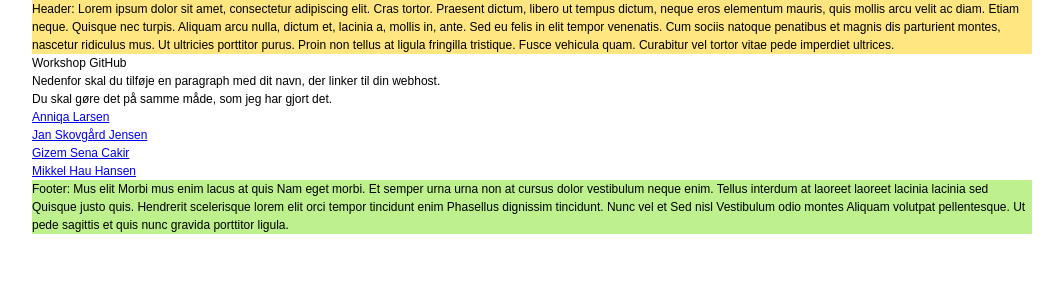
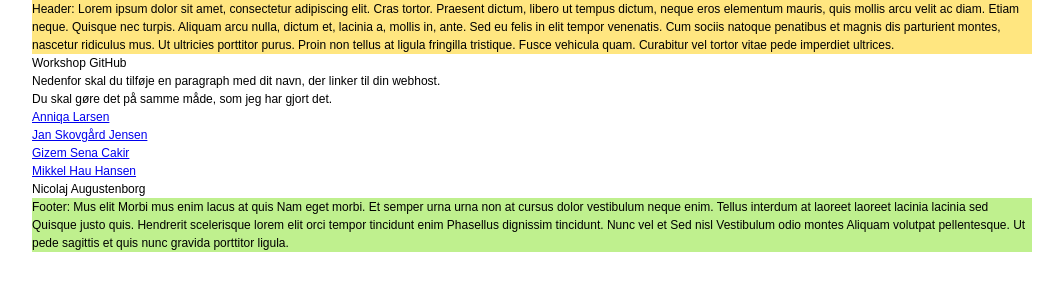
Before and after one commit to skovgard/workshop-github, a plain HTML site: page index.html in a window 1280 px wide. Shown: the whole page, without its empty margins (108-1171 px from the left). Drawn offline with Linux system fonts and the light colour scheme.

Commit message:
Update index.html

```diff
--- a/index.html
+++ b/index.html
@@ -26,6 +26,7 @@
             <p><a href="https://janskovgard.dk/">Jan Skovgård Jensen</a></p>
             <p><a href="http://gizemsc.dk/">Gizem Sena Cakir</a></p>
             <p><a href="http://mikkelhau.dk/">Mikkel Hau Hansen</a></p>
+            <p><a href="http://nicoborg.dk/"></a>Nicolaj Augustenborg</p>
         </main><!-- .content -->
 
         <footer id="footer">
```
